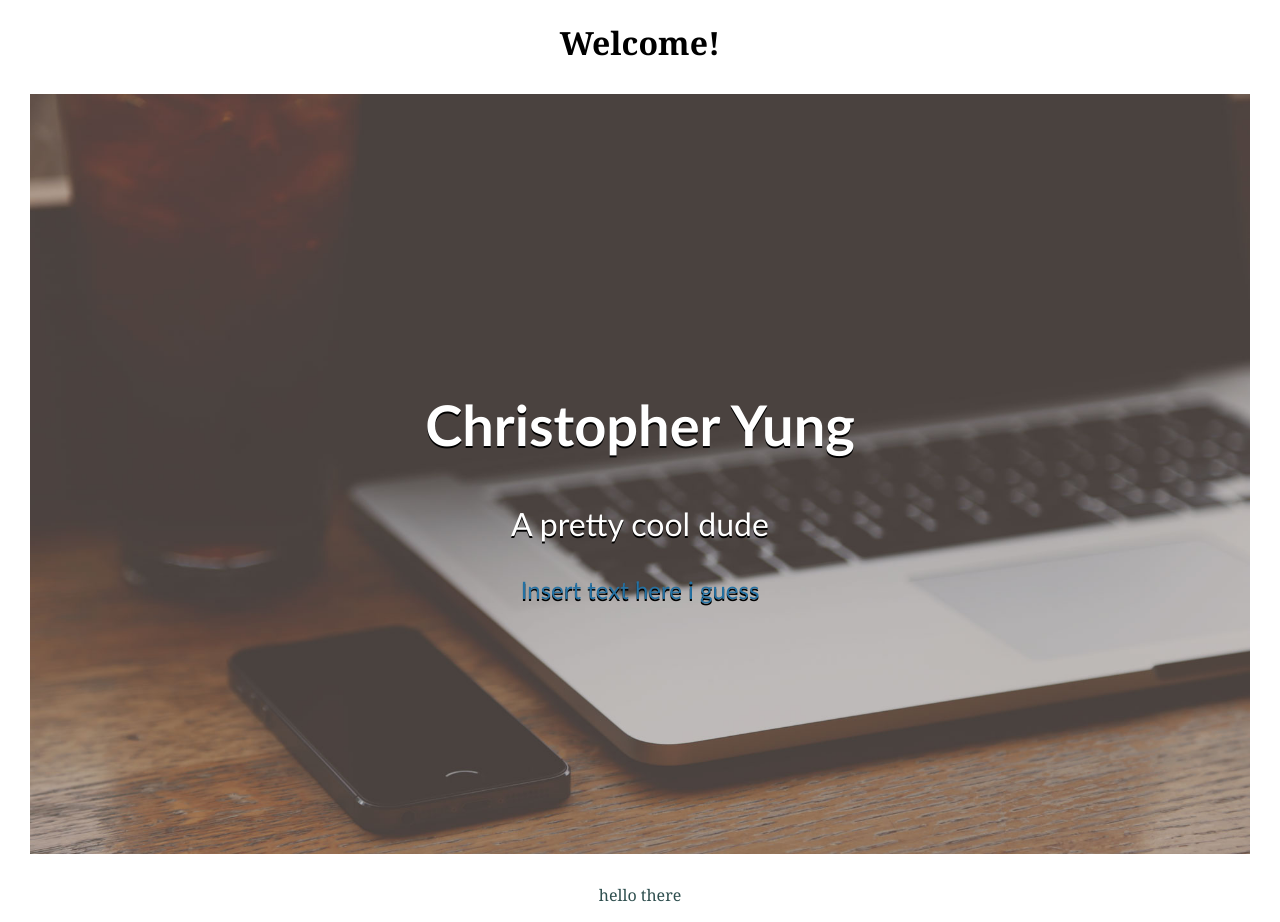
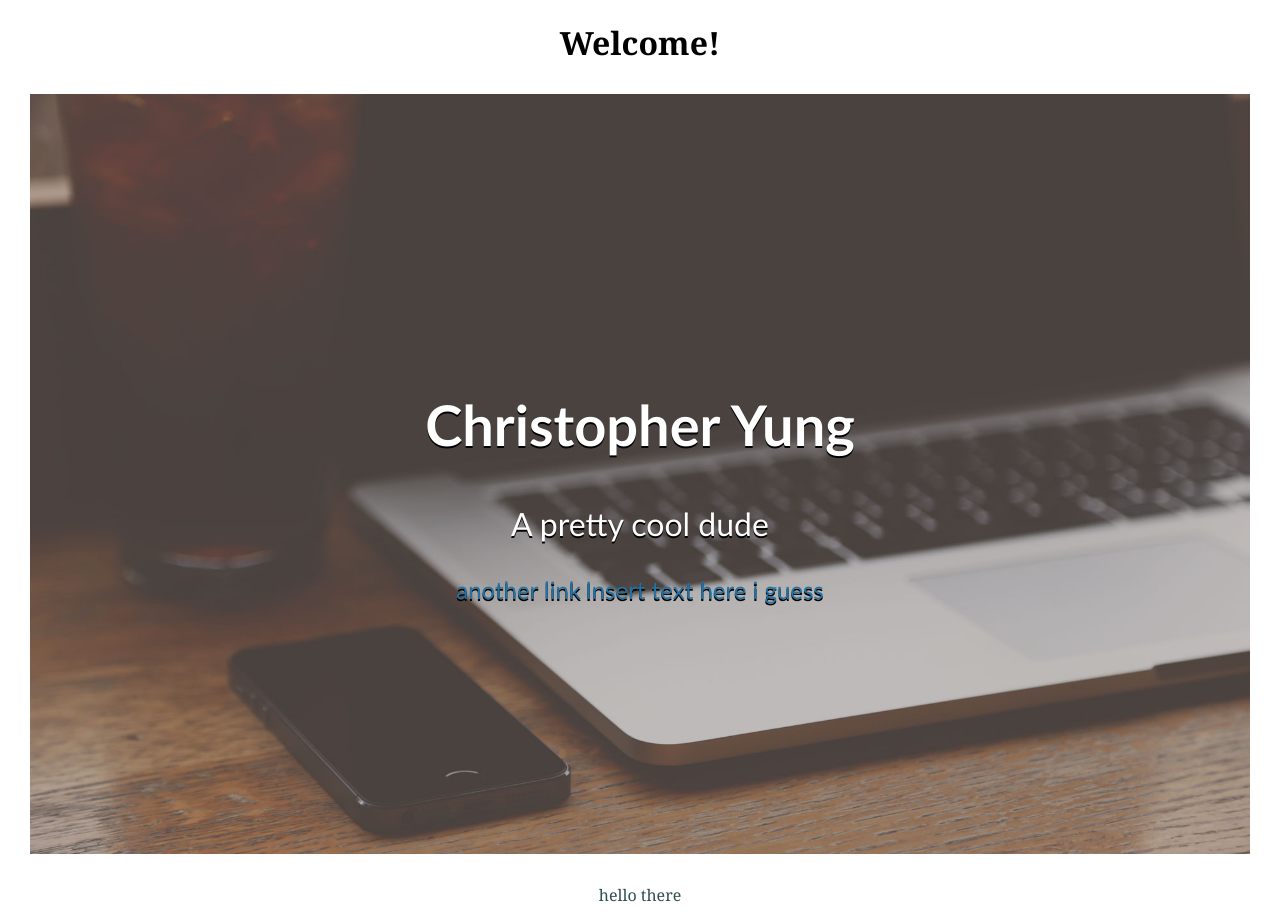
Before and after one commit to chrisyung/chrisyung.github.io, a website: page index.html in a window 1280 px wide. Drawn offline with Linux system fonts and the light colour scheme.

Commit message:
test 6.8

```diff
--- a/index.html
+++ b/index.html
@@ -10,6 +10,7 @@
 	<div class="hero">
 		<h2>Christopher Yung</h2>
 		<p>A pretty cool dude</p>
+		<a href=#>another link</a>
 		<a href="http://i3.kym-cdn.com/entries/icons/original/000/018/929/graphic_design_is_my_passion.png">Insert text here i guess</a>
 	</div>
 	<p id = "footer">hello there</p>
```
